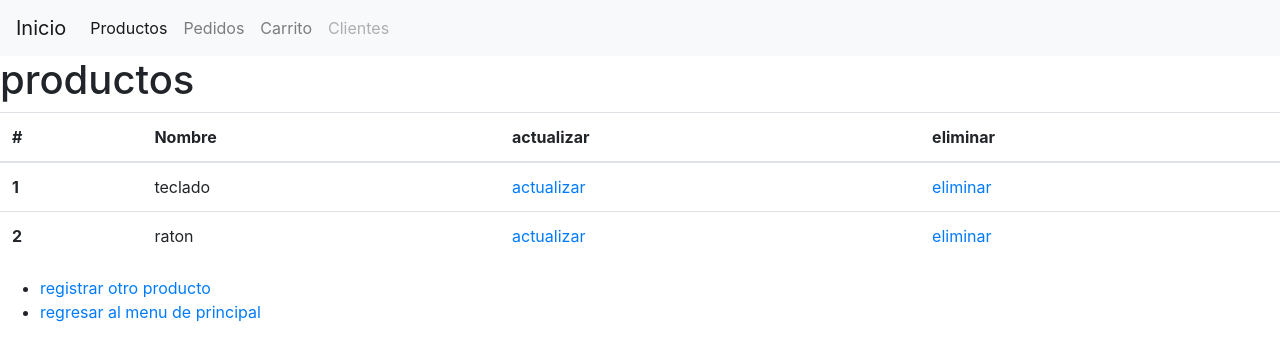
After one commit to aszinzun/proy1, a Flask app: page /productos in a window 1280 px wide. The commit adds this page. Shown: the top 361 px of the page. Run offline with Flask 2, Linux system fonts and the light colour scheme; some libraries are stand-ins or nearby versions.

Commit message:
crud productos
crud productos

```diff
--- a/main.py
+++ b/main.py
@@ -1,15 +1,65 @@
 from flask import Flask, redirect,render_template,request
 app= Flask(__name__)
 
-@app.route('/')
-def index():
-    return "hola mundo"
+#datos
+usuarios=['admin@gmail.com','juan@gmail.com','pedro@gmai.com']
+contrasenas=['123','456','789']
+prods=['teclado','raton']
 
-@app.route('/login')
+#vistas
+@app.route('/', methods=['post','get'])
 def login():
+    if request.method=='POST':
+        nombre=request.form['nombre']
+        contrasena=request.form['contra']
+        cont=0
+        for u in usuarios :
+            if nombre==u and contrasena==contrasenas[cont]:
+                return render_template('principal.html',nombre=nombre)
+            cont=cont+1
     return render_template('login.html')
 
+@app.route('/productos', methods=['post','get'])
+def productos():
+    return render_template('productos.html',productos=prods)
+
+@app.route('/registrarProd',methods=['post','get'])
+def registrarProd():
+    if request.method=='POST':
+        nuevo=request.form['nombreProd']
+        prods.append(nuevo)
+        return render_template('productos.html',productos=prods)
+    return render_template('registrarProducto.html')
+
+
+@app.route('/editarProd/<int:idProd>',methods=['post','get'])
+def editarProd(idProd):
+    if request.method=='POST':
+        nuevo=request.form['nombreProd']
+        prods[idProd-1]=nuevo
+        return render_template('productos.html',productos=prods)
+    prod=prods[idProd-1]
+    return render_template('editarProducto.html',producto=prod,idProd=idProd)
+
+
+@app.route('/eliminarProd/<int:idProd>',methods=['post','get'])
+def eliminarProd(idProd):
+    if request.method=='POST':
+        prod=request.form['nombreProd']
+        prods.remove(prod)
+        return render_template('productos.html',productos=prods)
+    prod=prods[idProd-1]
+    return render_template('eliminarProducto.html',producto=prod,idProd=idProd)
+
+#main
 if __name__=='__main__':
     app.run(debug=True)
     #app.run(debug=True,host = '127.0.0.1', port = '5001')
     #app.run(debug=True,host = '0.0.0.0', port = '80')
+
+# habilitar el entorno virtual
+#en windows venv\scripts\activate
+#en mac source venv/bin/activate
+
+#levantar el servidor
+#python .m main
--- /dev/null
+++ b/templates/base.html
@@ -0,0 +1,34 @@
+<!DOCTYPE html>
+<html lang="en">
+<head>
+    <meta charset="UTF-8">
+    <meta http-equiv="X-UA-Compatible" content="IE=edge">
+    <meta name="viewport" content="width=device-width, initial-scale=1.0">
+    <!--BOOTSTRAP CSS -->
+    <link rel="stylesheet" href="https://stackpath.bootstrapcdn.com/bootstrap/4.4.1/css/bootstrap.min.css"
+        integrity="sha384-Vkoo8x4CGsO3+Hhxv8T/Q5PaXtkKtu6ug5TOeNV6gBiFeWPGFN9MuhOf23Q9Ifjh" crossorigin="anonymous">
+    <title>
+        {%block titulo%}
+
+        {%endblock%}
+    </title>
+</head>
+<body>
+
+    {% include 'menu.html' %}
+
+    {%block contenido%}
+
+    {%endblock%}
+    <!-- jQuery first, then Popper.js, then Bootstrap JS -->
+    <script src="https://code.jquery.com/jquery-3.4.1.slim.min.js"
+        integrity="sha384-J6qa4849blE2+poT4WnyKhv5vZF5SrPo0iEjwBvKU7imGFAV0wwj1yYfoRSJoZ+n"
+        crossorigin="anonymous"></script>
+    <script src="https://cdn.jsdelivr.net/npm/popper.js@1.16.0/dist/umd/popper.min.js"
+        integrity="sha384-Q6E9RHvbIyZFJoft+2mJbHaEWldlvI9IOYy5n3zV9zzTtmI3UksdQRVvoxMfooAo"
+        crossorigin="anonymous"></script>
+    <script src="https://stackpath.bootstrapcdn.com/bootstrap/4.4.1/js/bootstrap.min.js"
+        integrity="sha384-wfSDF2E50Y2D1uUdj0O3uMBJnjuUD4Ih7YwaYd1iqfktj0Uod8GCExl3Og8ifwB6"
+        crossorigin="anonymous"></script>
+</body>
+</html>
--- /dev/null
+++ b/templates/menu.html
@@ -0,0 +1,23 @@
+<nav class="navbar navbar-expand-lg navbar-light bg-light">
+    <a class="navbar-brand" href="/">Inicio</a>
+    <button class="navbar-toggler" type="button" data-toggle="collapse" data-target="#navbarNav"
+        aria-controls="navbarNav" aria-expanded="false" aria-label="Toggle navigation">
+        <span class="navbar-toggler-icon"></span>
+    </button>
+    <div class="collapse navbar-collapse" id="navbarNav">
+        <ul class="navbar-nav">
+            <li class="nav-item active">
+                <a class="nav-link" href="/productos">Productos <span class="sr-only">(current)</span></a>
+            </li>
+            <li class="nav-item">
+                <a class="nav-link" href="/pedidos">Pedidos</a>
+            </li>
+            <li class="nav-item">
+                <a class="nav-link" href="/carrito">Carrito</a>
+            </li>
+            <li class="nav-item">
+                <a class="nav-link disabled" href="#" tabindex="-1" aria-disabled="true">Clientes</a>
+            </li>
+        </ul>
+    </div>
+</nav>
--- /dev/null
+++ b/templates/principal.html
@@ -0,0 +1,4 @@
+{%extends 'base.html'%}
+{%block contenido%}
+<h1>usted esta autenticado como usuario {{nombre}}</h1>
+{%endblock%}
--- /dev/null
+++ b/templates/productos.html
@@ -0,0 +1,33 @@
+{%extends 'base.html'%}
+{%block contenido%}
+<h1>productos</h1>
+
+<table class="table">
+    <thead>
+        <tr>
+            <th scope="col">#</th>
+            <th scope="col">Nombre</th>
+            <th scope="col">actualizar</th>
+            <th scope="col">eliminar</th>
+        </tr>
+    </thead>
+    <tbody>
+        {%set cont=0%}
+        {%for producto in productos %}
+        {%set cont=cont + 1 %}
+        <tr>
+            <th scope="row">{{loop.index}}</th>
+            <td>{{producto}}</td>
+            <td><a href="/editarProd/{{loop.index}}">actualizar</a></td>
+            <td><a href="/eliminarProd/{{loop.index}}">eliminar</a></td>
+        </tr>
+
+
+        {% endfor %}
+    </tbody>
+</table>
+<ul>
+    <li><a href="/registrarProd"> registrar otro producto</a></li>
+    <li><a href="/menu"> regresar al menu de principal</a></li>
+</ul>
+{%endblock%}
```
Also changed, not shown: templates/editarProducto.html (added, +14 -0 lines), templates/eliminarProducto.html (added, +14 -0 lines), templates/login.html (+16 -16 lines), templates/registrarProducto.html (added, +14 -0 lines).
